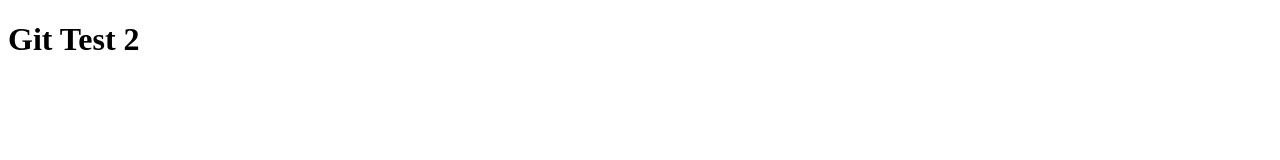
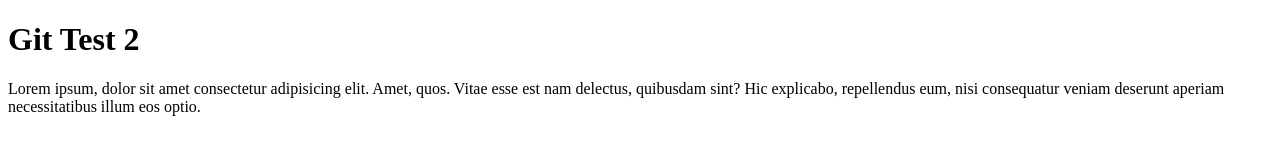
Before and after one commit to arrizkyhp/ariz-git-test2, a plain HTML site: page index.html in a window 1280 px wide. Drawn offline with Linux system fonts and the light colour scheme.

Commit message:
menambahkan paragraph

```diff
--- a/index.html
+++ b/index.html
@@ -10,6 +10,9 @@
 
 <body>
     <h1>Git Test 2</h1>
+    <p>Lorem ipsum, dolor sit amet consectetur adipisicing elit. Amet, quos. Vitae esse est nam delectus, quibusdam
+        sint? Hic explicabo, repellendus eum, nisi consequatur veniam deserunt aperiam necessitatibus illum eos optio.
+    </p>
 </body>
 
 </html>
```
